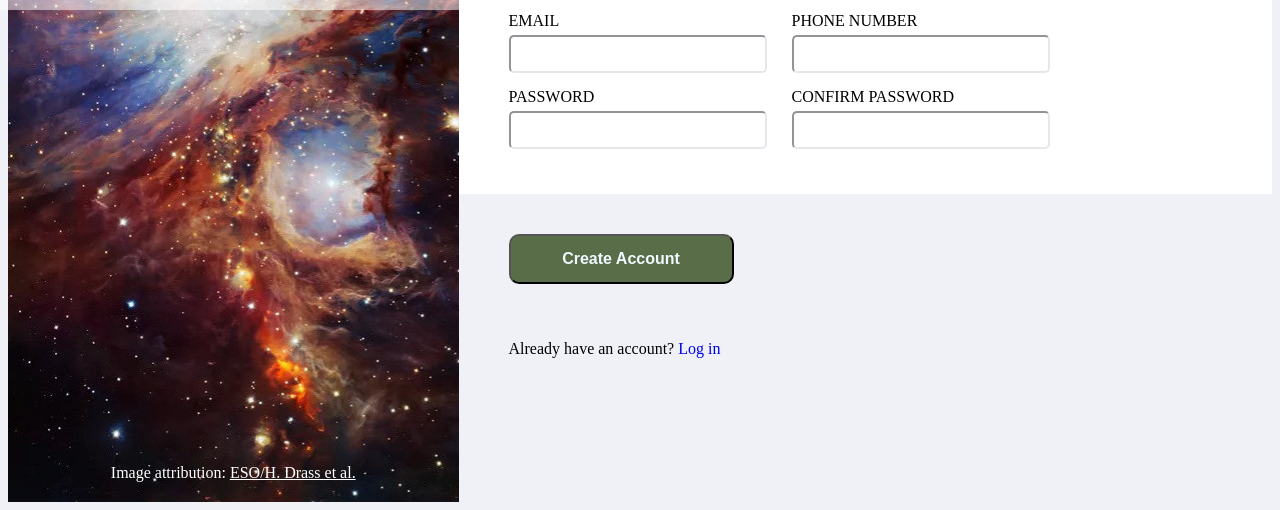
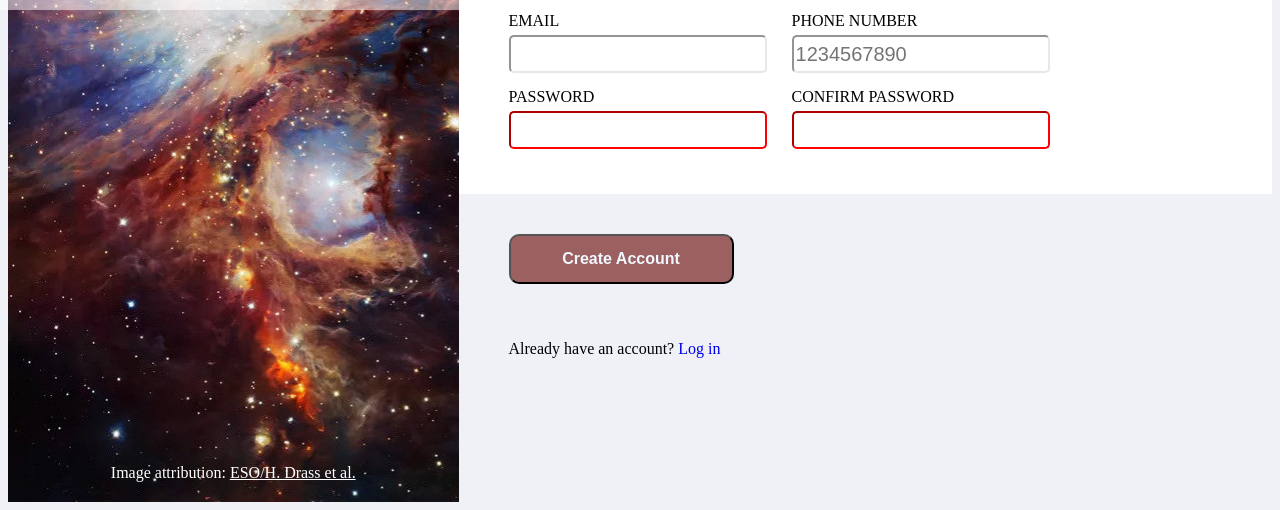
Before and after one commit to BIsaac03/Sign-up-Form, a plain HTML site: page index.html in a window 1280 px wide. Shown: the part 426-936 px from the top of the page. Drawn offline with Linux system fonts and the light colour scheme.

Commit message:
Update input and button types

```diff
--- a/index.html
+++ b/index.html
@@ -19,31 +19,31 @@
     </div>
     <div class="main">
         <div class="first section">
-            <p>[Intro Paragraph]</p>
+            <p id="test">[Intro Paragraph]</p>
         </div>
         <div class="second section">
             <p>Let's do this!</p>
             <form action="example.com/path" method="post">
                 <div class="left column">
                     <label for="first-name">FIRST NAME</label>
-                    <input type="text" id="first-name">
+                    <input type="text" id="first-name" required pattern="[A-Za-z]*">
                     <label for="email">EMAIL</label>
-                    <input type="text" id="email">
+                    <input type="email" id="email" required>
                     <label for="password">PASSWORD</label>
-                    <input type="password" id="password">
+                    <input type="password" id="password" required minlength="8">
                 </div>
                 <div class="right column">
                     <label for="last-name">LAST NAME</label>
-                    <input type="text" id="last-name">
+                    <input type="text" id="last-name" required pattern="[A-Za-z]*">
                     <label for="phone-number">PHONE NUMBER</label>
-                    <input type="text" id="phone-number">
+                    <input type="tel" id="phone-number" required placeholder="1234567890" pattern="\d{10}">
                     <label for="confirm-password">CONFIRM PASSWORD</label>
-                    <input type="password" id="confirm-password">
+                    <input type="password" id="confirm-password" required minlength="8">
                 </div>
             </form>
         </div>
         <div class="third section">
-            <button id="submit">Create Account</button>
+            <button type="submit">Create Account</button>
             <p>Already have an account?<a href="log-in-link">  Log in</a></p>
         </div>
     </div>
--- a/styles.css
+++ b/styles.css
@@ -2,7 +2,6 @@
     font-family: SciFi-Font;
     src: url(Sakana.ttf);
   }
-
 
 body{
     display: flex;
@@ -45,7 +44,6 @@ img.logo{
     color: white;
 }
 
-
 div.main{
     display: flex;
     flex-direction: column;
@@ -61,7 +59,6 @@ div.main{
 .first{
     padding-bottom: 50px;
 }
-
 
 .second{
     background-color: white;
@@ -95,7 +92,15 @@ input{
     font-size: 20px;
 }
 
+input[type="password"]:invalid{
+    border-color: red;
+}
 
+input:focus{
+    outline-color: transparent;
+    border-color: navy;
+    box-shadow: 4px 4px 4px black;
+}
 
 .third{
     display: flex;
@@ -105,7 +110,7 @@ input{
 }
 
 button{
-    background-color: #596D48;
+    background-color: rgba(107, 8, 5, 0.616);
     color:aliceblue;
     margin-bottom: 40px;
     border-radius: 10px;
```
